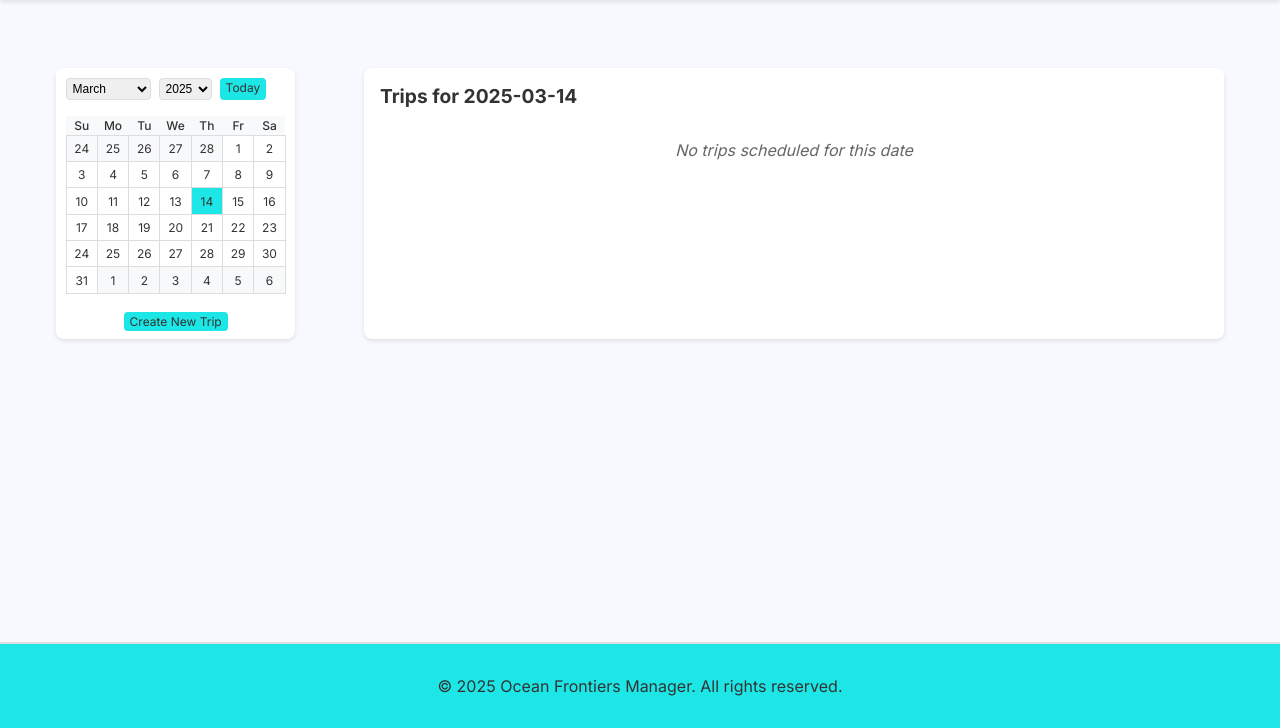
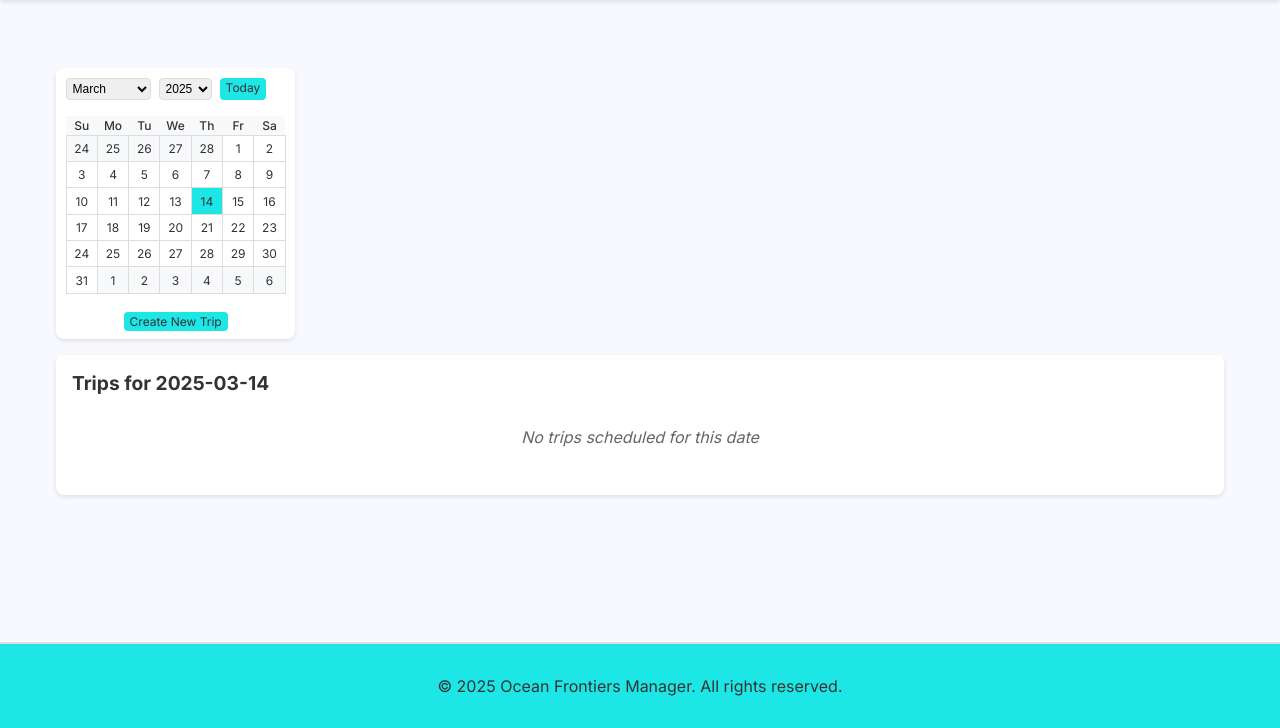
Before and after one commit to cervee18/OFR2_2, a Flask app: page /trips in a window 1280 px wide. Shown: the part 72-800 px from the top of the page. Run offline with Flask 3, Linux system fonts and the light colour scheme.

Commit message:
Change in trip layout

```diff
--- a/app/static/trips.css
+++ b/app/static/trips.css
@@ -1,8 +1,8 @@
 /* Trips page styles */
 .trips-container {
-    display: grid;
-    grid-template-columns: 300px 1fr;
-    gap: 0.5rem;
+    display: flex;
+    flex-direction: column;
+    gap: 1rem;
     max-width: 1200px;
     margin: 0 auto;
     padding: 1rem;
```
